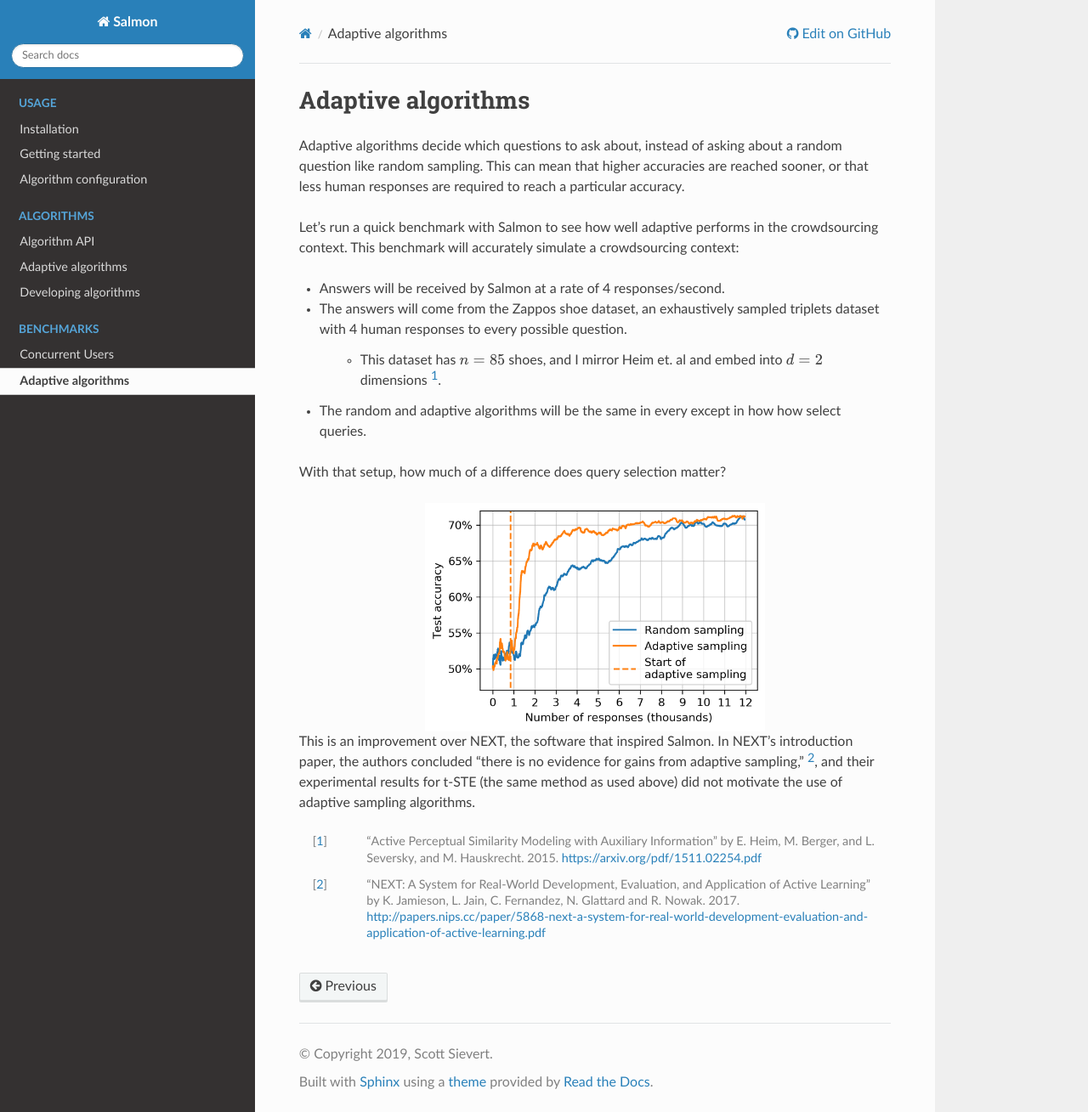
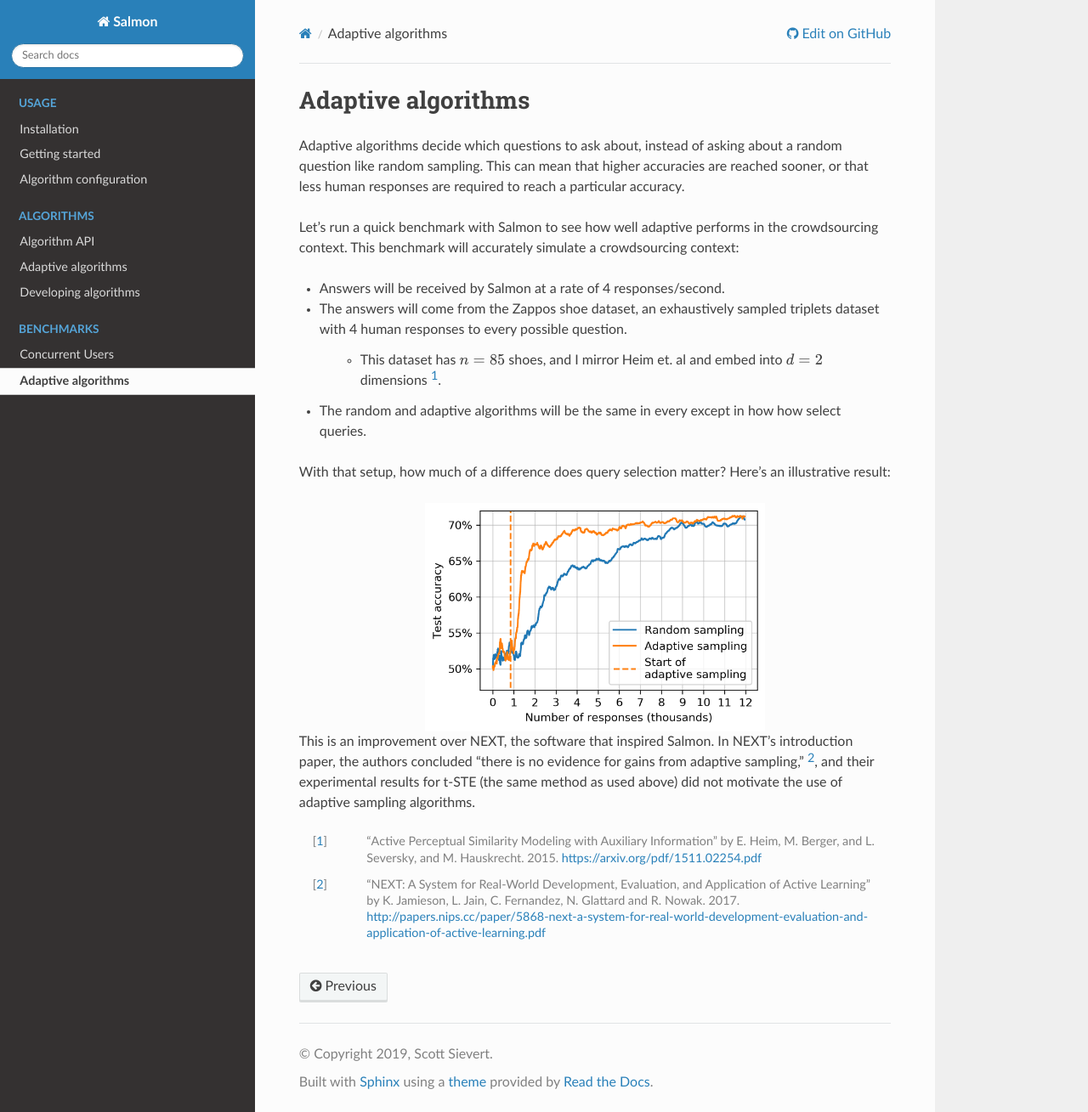
Before and after one commit to stsievert/salmon, a Sphinx documentation site: the page built from docs/source/benchmarks/adaptive.rst, in a window 1280 px wide and 1309 px high. Shown: the whole window at 85% size. Built offline with Sphinx 7.4.7 and the Read the Docs theme 2.0.0, drawn with Linux system fonts in a browser that asks for light colours.

Commit message:
Wording change

```diff
--- a/docs/source/benchmarks/adaptive.rst
+++ b/docs/source/benchmarks/adaptive.rst
@@ -18,7 +18,8 @@ crowdsourcing context:
 * The random and adaptive algorithms will be the same in every except in how
   how select queries.
 
-With that setup, how much of a difference does query selection matter?
+With that setup, how much of a difference does query selection matter? Here's
+an illustrative result:
 
 .. image:: imgs/adaptive.png
    :width: 400px
```
